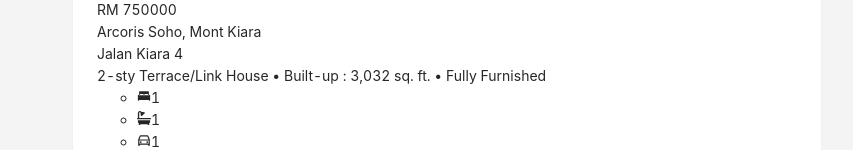
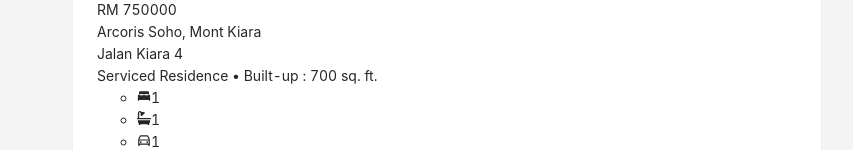
Before and after one commit to ssamnani/ssamnani-property-listing, a Next.js app: page / in a window 1280 px wide. Shown: the part 802-952 px from the top of the page, without its empty margins (213-1066 px from the left). Built offline with nearby package versions, Linux system fonts and the light colour scheme.

Commit message:
Wiring more fields with API and UI fix

```diff
--- a/components/SearchResult.js
+++ b/components/SearchResult.js
@@ -33,14 +33,29 @@
   const { items } = searchResult;
 
   const currencyMapper = (currency) => {
+    let mapping = "";
     switch (currency) {
       case "MYR":
-        return "RM";
+        mapping = "RM";
         break;
       default:
-        return currency;
+        mapping = currency;
         break;
     }
+    return mapping;
+  };
+
+  const getPropertySizeUnitMapping = (unitStr) => {
+    let mapping = "";
+    switch (unitStr) {
+      case "SQUARE_FEET":
+        mapping = "sq. ft.";
+        break;
+      default:
+        mapping = unitStr;
+        break;
+    }
+    return mapping;
   };
 
   return (
@@ -54,6 +69,15 @@
             prices,
             address: { formattedAddress = "" } = {},
             attributes: { bedroom = "", bathroom = "", carPark = "" },
+            propertyType,
+            attributes: {
+              builtUp = "",
+              landTitleType = "",
+              tenure = "",
+              unitType = "",
+              sizeUnit = "",
+              furnishing = "",
+            },
           } = item;
 
           let agentName = "";
@@ -155,8 +179,9 @@
                   <div className="place">{title}</div>
                   <div className="city">{formattedAddress}</div>
                   <div className="specs">
-                    2-sty Terrace/Link House • Built-up : 3,032 sq. ft. • Fully
-                    Furnished
+                    {propertyType} • Built-up : {builtUp}{" "}
+                    {getPropertySizeUnitMapping("SQUARE_FEET")}{" "}
+                    {furnishing && `• ${furnishing}`}
                   </div>
                   <div className="cardFooter">
                     <div className="listing-facilities">
--- a/styles/SearchResult.module.css
+++ b/styles/SearchResult.module.css
@@ -260,7 +260,7 @@
 }
 
 .card-extra {
-
+  max-height: 30px;
 }
 
 .ant-card-body {
@@ -279,7 +279,8 @@
   padding: 0 0 !important;
 }
 
-.slick-next::before, .slick-prev::before {
+.slick-next::before,
+.slick-prev::before {
   color: #000000;
 }
 
```
Lines whose indentation alone changed are shown as unchanged.
